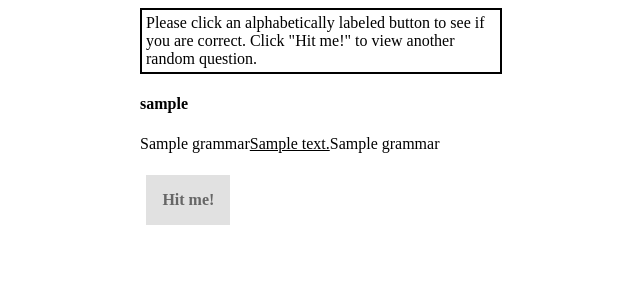
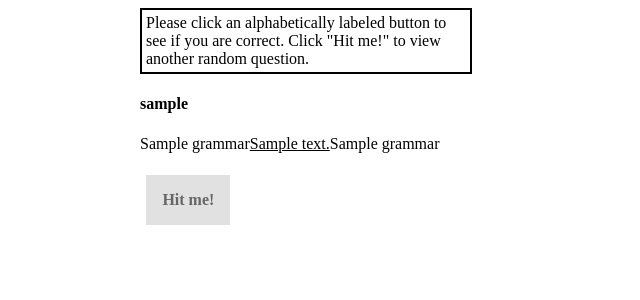
Before and after one commit to andyfangdzarchive/My-SAT-Life, a Django app: template satlife/templates/grammar/detail.html in a window 1280 px wide. Shown: the top 300 px of the page, without its empty margins (315-955 px from the left). Run offline with Django 3.2, Linux system fonts and the light colour scheme; tables that the repository leaves empty hold one stand-in row (values such as "Sample post"); the template is opened without the code that fills it: values that come from a table or form of the project are taken from there, most other values are stand-ins (such as "Sample title", 1, 10 or a date in 2020); parts of the project's set-up code (start-up, migrations or seed data) failed here and were passed over.

Commit message:
Change-width

```diff
--- a/satlife/templates/grammar/detail.html
+++ b/satlife/templates/grammar/detail.html
@@ -108,7 +108,7 @@
 
 {% if grammar %}
 <div id="main">
-<div style="max-width:350px;border-style: solid;border-width: 2px; padding: 4px;">
+<div style="max-width:320px;border-style: solid;border-width: 2px; padding: 4px;">
 Please click an alphabetically labeled button to see if you are correct. Click "Hit me!" to view another random question.
 </div>
 <h4>{{ grammar.nick }}</h4>
```
